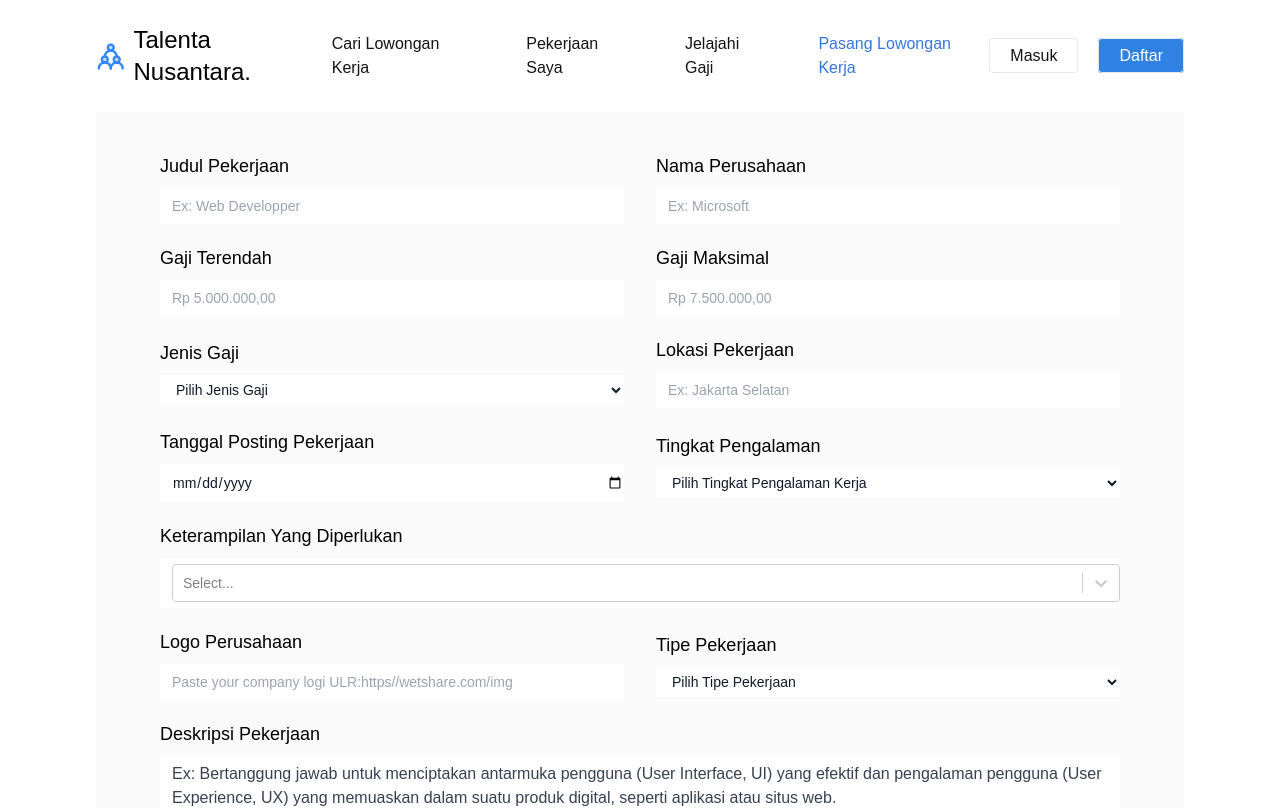
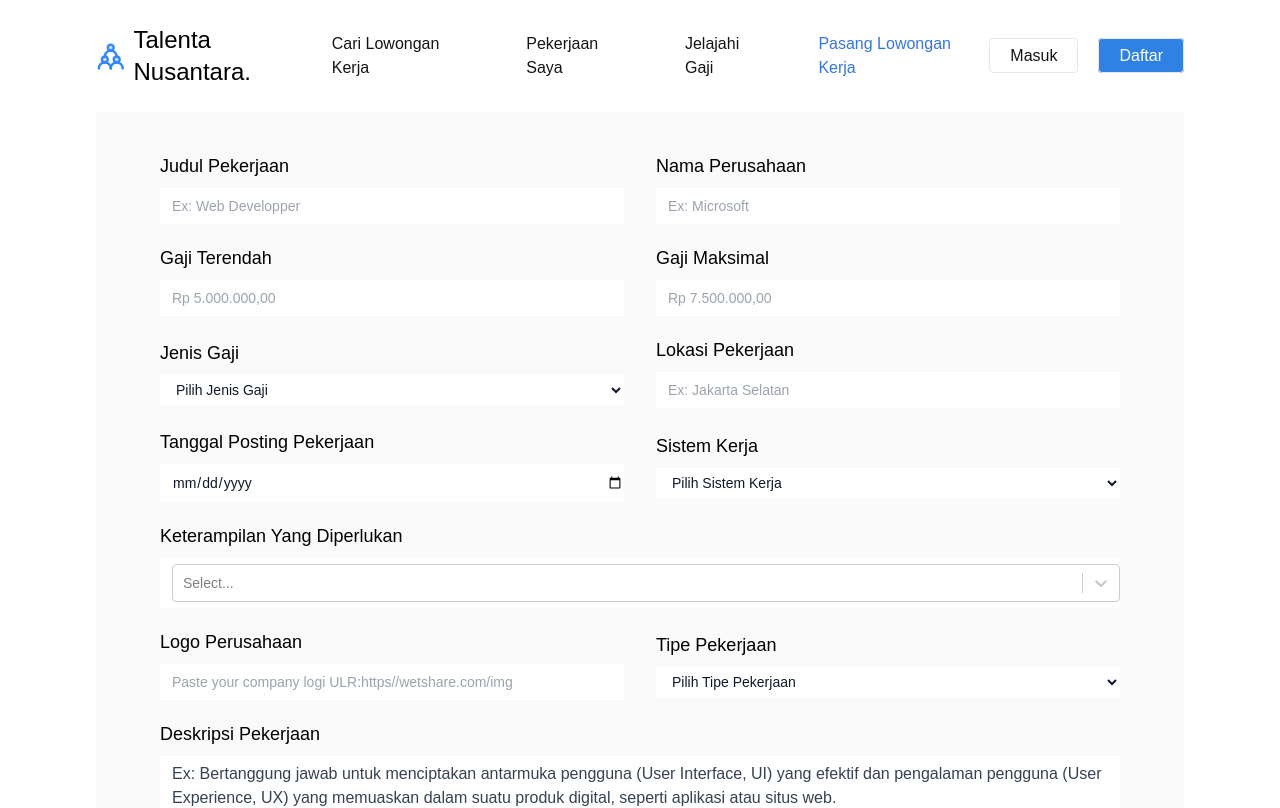
Before and after one commit to aldianrahmat/Job-Portal-Web, a React (Vite) app: page /post-job in a window 1280 px wide. Shown: the top 808 px of the page. Built offline with nearby package versions, Linux system fonts and the light colour scheme.

Commit message:
Update dibagian Sistem Kerja

```diff
--- a/src/Pages/CreateJob.jsx
+++ b/src/Pages/CreateJob.jsx
@@ -111,14 +111,15 @@ const CreateJob = () => {
               />
             </div>
             <div className="lg:w-1/2 w-full">
-              <label className="block mb-2 text-lg">Tingkat Pengalaman</label>
+              <label className="block mb-2 text-lg">Sistem Kerja</label>
               <select
                 {...register("experienceLevel")}
                 className="create-job-input"
               >
-                <option value="">Pilih Tingkat Pengalaman Kerja</option>
-                <option value="Internship">Internship</option>
-                <option value="Work Remotely">Work Remotely</option>
+                <option value="">Pilih Sistem Kerja</option>
+                <option value="Work Remotely">WFO</option>
+                <option value="Work Remotely">Hybrid</option>
+                <option value="Work Remotely">WFH</option>
               </select>
             </div>
           </div>
@@ -157,7 +158,7 @@ const CreateJob = () => {
                 <option value="">Pilih Tipe Pekerjaan</option>
                 <option value="Full-time">Full-time</option>
                 <option value="Part-time">Part-time</option>
-                <option value="Temporary">Temporary</option>
+                <option value="Temporary">Magang</option>
               </select>
             </div>
           </div>
```
